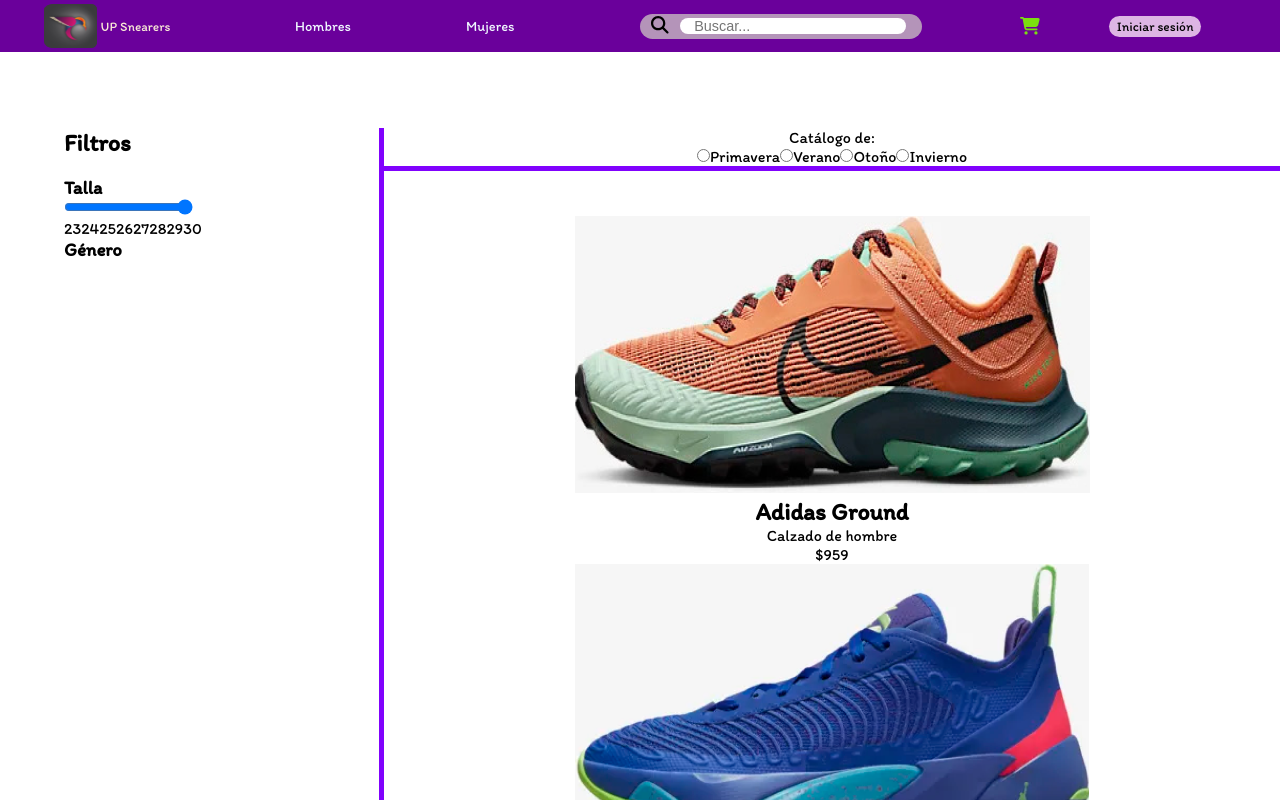
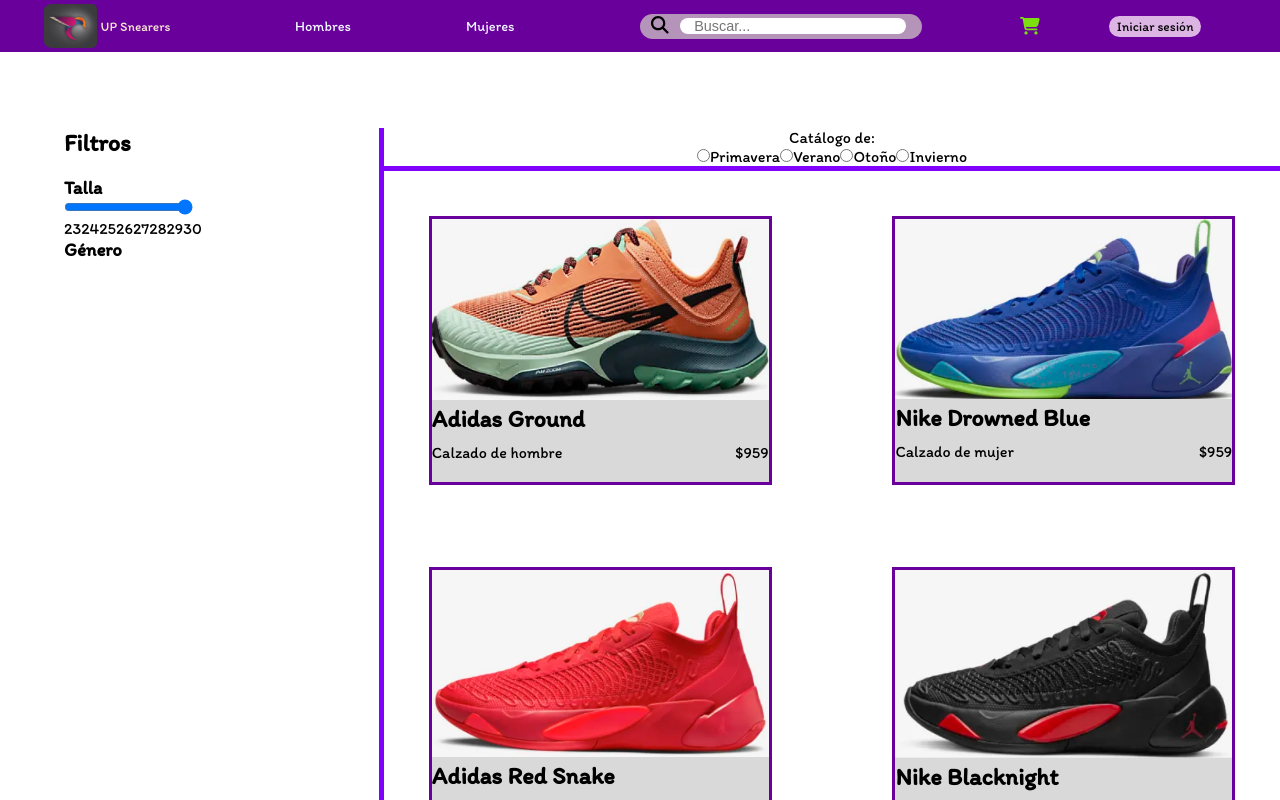
Before and after one commit to Herobrot/ecommerce-next, a Next.js app: page /Venta in a window 1280 px wide. Shown: the top 800 px of the page. Built offline with nearby package versions, Linux system fonts and the light colour scheme; a web font is replaced by a local one.

Commit message:
03 Card completada

```diff
--- a/src/app/components/Card.css
+++ b/src/app/components/Card.css
@@ -0,0 +1,33 @@
+div.contenidoCard{
+    width: 100%;
+    display: grid;
+    grid-template-columns: 1fr 1fr;
+    gap: 15%;
+    cursor: pointer;
+}
+
+div.contenedorCard{
+    background: #D9D9D9;
+    border: 3px solid var(--primary-bg-color);
+}
+
+div.imagen > img{
+    height: auto;
+    width: 100%;
+}
+
+div.texto > h2{
+    font-size: 150%;
+    text-align: left;
+}
+
+div.precio{
+    display: flex;
+    justify-content: space-between;
+}
+
+div.precio > p{
+    font-size: 100%;
+    padding: 3% 0 6% 0;
+    display: flex;
+}
--- a/src/app/components/Card.jsx
+++ b/src/app/components/Card.jsx
@@ -2,7 +2,7 @@
 
 export default function Card({producto, clickeadoDatos}){
     return(
-        <div>
+        <div className="contenidoCard">
             {producto.map(objeto => {
                 return(
                     <div
@@ -15,14 +15,9 @@
                         </div>
                         <div className="texto">
                             <h2>{objeto.nombre}</h2>
-                            <p>{objeto.calzado}</p>
-                            <div className="footerCard">
-                                <div className="colores">
-
-                                </div>
-                                <div className="precio">
-                                    ${objeto.precio}
-                                </div>
+                            <div className="precio">
+                                <p>{objeto.calzado}</p>
+                                <p>${objeto.precio}</p>
                             </div>
                         </div>
                     </div>
```
